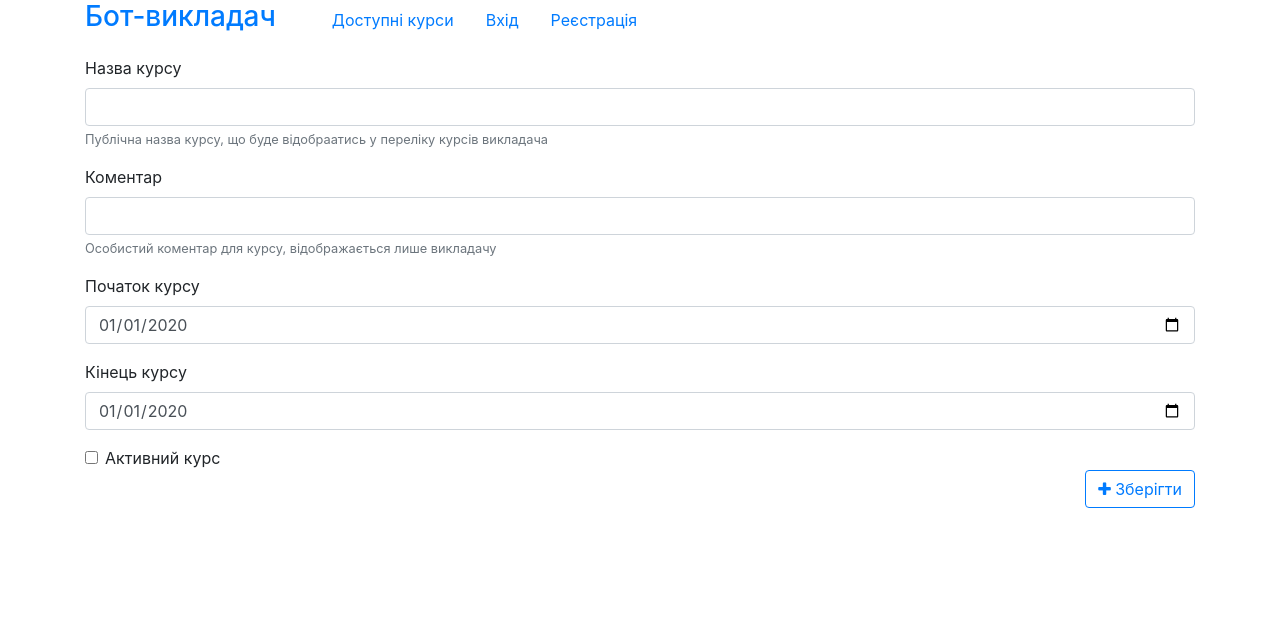
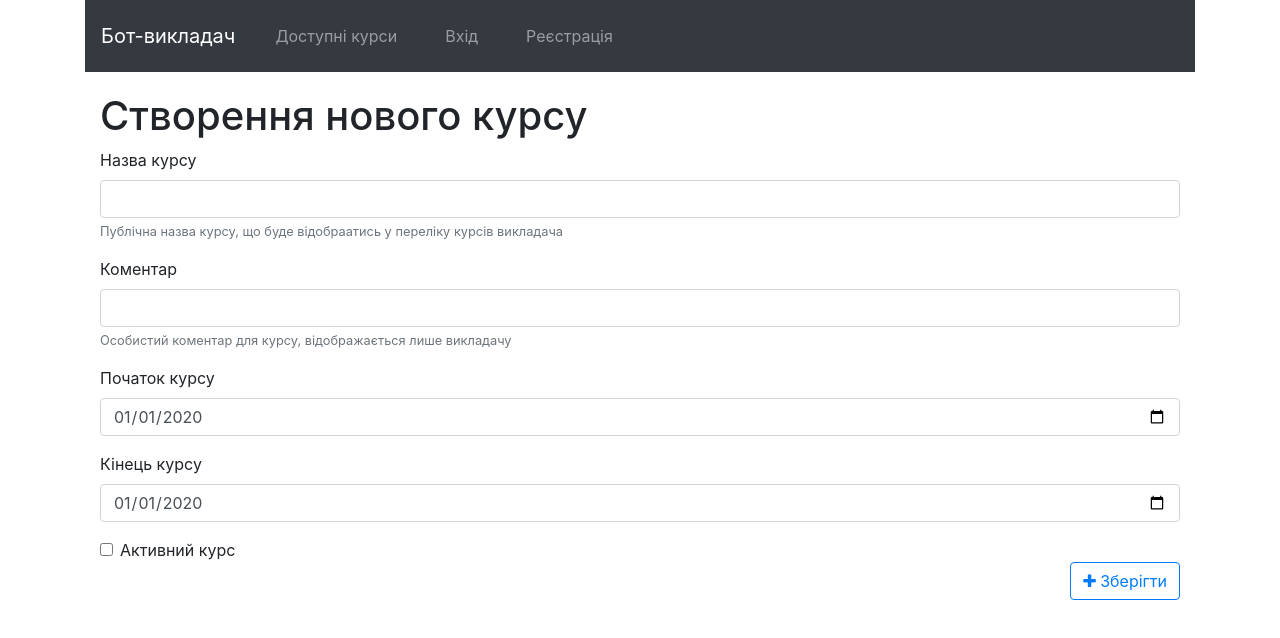
Before and after one commit to NarbiD/sc-teacher-frontend, a React app: page /create-course in a window 1280 px wide. Built offline with nearby package versions, Linux system fonts and the light colour scheme.

Commit message:
added navbar styles, added container-class to main blocks

```diff
--- a/src/components/available-courses/available-courses.js
+++ b/src/components/available-courses/available-courses.js
@@ -5,7 +5,7 @@ import Title from './title/title';
 
 const AvailableCourses = ({ items, onCreate }) => {
     return (
-        <div>
+        <div className="container">
             <Title />
             <CourseList items={ items } />
             <CreateCourse onCreate={ onCreate } />
--- a/src/components/create-course/create-course.js
+++ b/src/components/create-course/create-course.js
@@ -1,9 +1,13 @@
 import React from 'react'
 
 import CourseFormGroup from '../course-form/course-input-from-group/course-form-group'
+import Title from '../create-course/title/title';
 
 const CreateCourse = ({ onCreate }) => {
-    return <CourseFormGroup onSub={(item)=>onCreate(item)} />
+    return <div  className="container">
+                <Title />
+                <CourseFormGroup onSub={(item)=>onCreate(item)} />
+           </div>
 }
 
 export default CreateCourse;
--- /dev/null
+++ b/src/components/create-course/title/title.js
@@ -0,0 +1,7 @@
+import React from 'react';
+
+const Title = () => {
+    return <h1>Створення нового курсу</h1>
+}
+
+export default Title;
--- a/src/components/header/header.css
+++ b/src/components/header/header.css
@@ -1,6 +1,14 @@
-ul li {
+.header ul li {
     list-style: none;
     margin: 0;
     padding: .5rem 1rem;
     border-radius: 3px;
   }
+
+.header ul li:hover {
+    background-color: rgb(224, 160, 32);
+}
+
+.header {
+  margin-bottom: 20px;
+}
--- a/src/components/header/header.js
+++ b/src/components/header/header.js
@@ -5,24 +5,37 @@ import './header.css';
 
 const Header = () => {
   return (
-    <div className="header d-flex">
-      <h3>
-        <Link to="/">
+    <nav className="header navbar navbar-expand-lg navbar-dark bg-dark">
+      <Link to="/"
+            class="navbar-brand">
           Бот-викладач
-        </Link>
-      </h3>
-      <ul className="d-flex">
-        <li>
-          <Link to="/courses/">Доступні курси</Link>
+      </Link>
+      <button className="navbar-toggler" type="button" data-toggle="collapse" data-target="#navbarSupportedContent" aria-controls="navbarSupportedContent" aria-expanded="false" aria-label="Toggle navigation">
+        <span className="navbar-toggler-icon"></span>
+      </button>
+      <div className="collapse navbar-collapse" id="navbarSupportedContent">
+      <ul className="navbar-nav mr-auto">
+        <li className="nav-item">
+          <Link to="/courses/"
+                className="nav-link">
+            Доступні курси
+          </Link>
         </li>
-        <li>
-          <Link to="/sign-in">Вхід</Link>
+        <li className="nav-item">
+          <Link to="/sign-in"
+                className="nav-link">
+            Вхід
+          </Link>
         </li>
-        <li>
-          <Link to="/sign-up">Реєстрація</Link>
+        <li className="nav-item">
+          <Link to="/sign-up"
+                class="nav-link">
+            Реєстрація
+          </Link>
         </li>
       </ul>
-    </div>
+      </div>
+      </nav>
   );
 };
 
```
